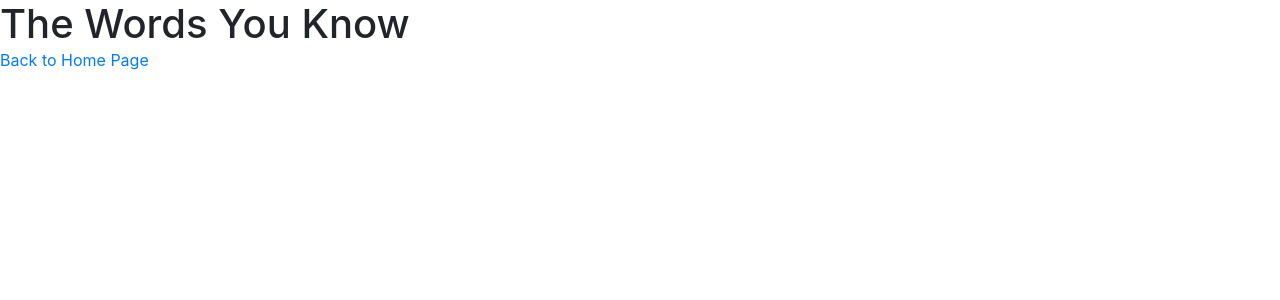
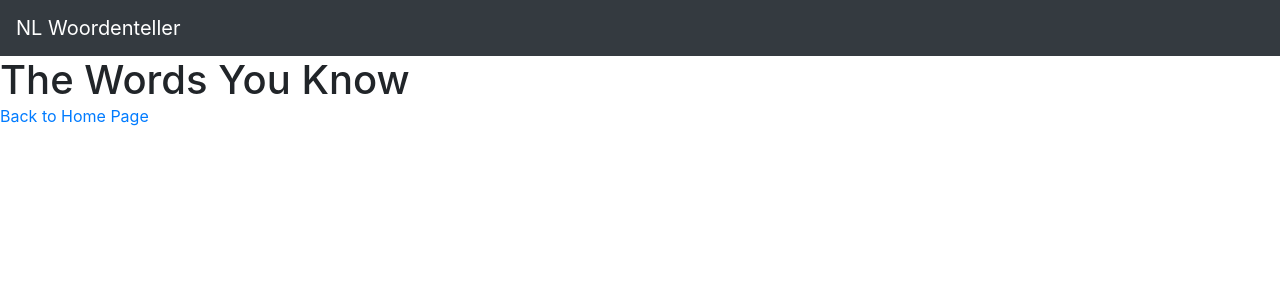
Before and after one commit to elektito/woordenteller, a Flask app: template templates/list.html in a window 1280 px wide. Shown: the top 300 px of the page. Run offline with Flask 2, Linux system fonts and the light colour scheme; the template is opened without the code that fills it, so the values that code supplies are empty; parts of the project's set-up code (start-up, migrations or seed data) failed here and were passed over; some libraries are stand-ins or nearby versions.

Commit message:
move navbar to base template

```diff
--- a/templates/base.html
+++ b/templates/base.html
@@ -13,6 +13,10 @@
     <meta name="viewport" content="width=device-width, initial-scale=1">
   </head>
   <body>
+    <nav class="navbar navbar-dark bg-dark">
+      <span class="navbar-brand">NL Woordenteller</span>
+    </nav>
+
     {% block body %}{% endblock %}
   </body>
 </html>
--- a/templates/home.html
+++ b/templates/home.html
@@ -1,9 +1,6 @@
 {% extends "base.html" %}
 
 {% block body %}
-<nav class="navbar navbar-dark bg-dark">
-  <span class="navbar-brand">NL Woordenteller</span>
-</nav>
 
 {% if current_user.is_authenticated %}
 {%   include "add-words.html" %}
```
